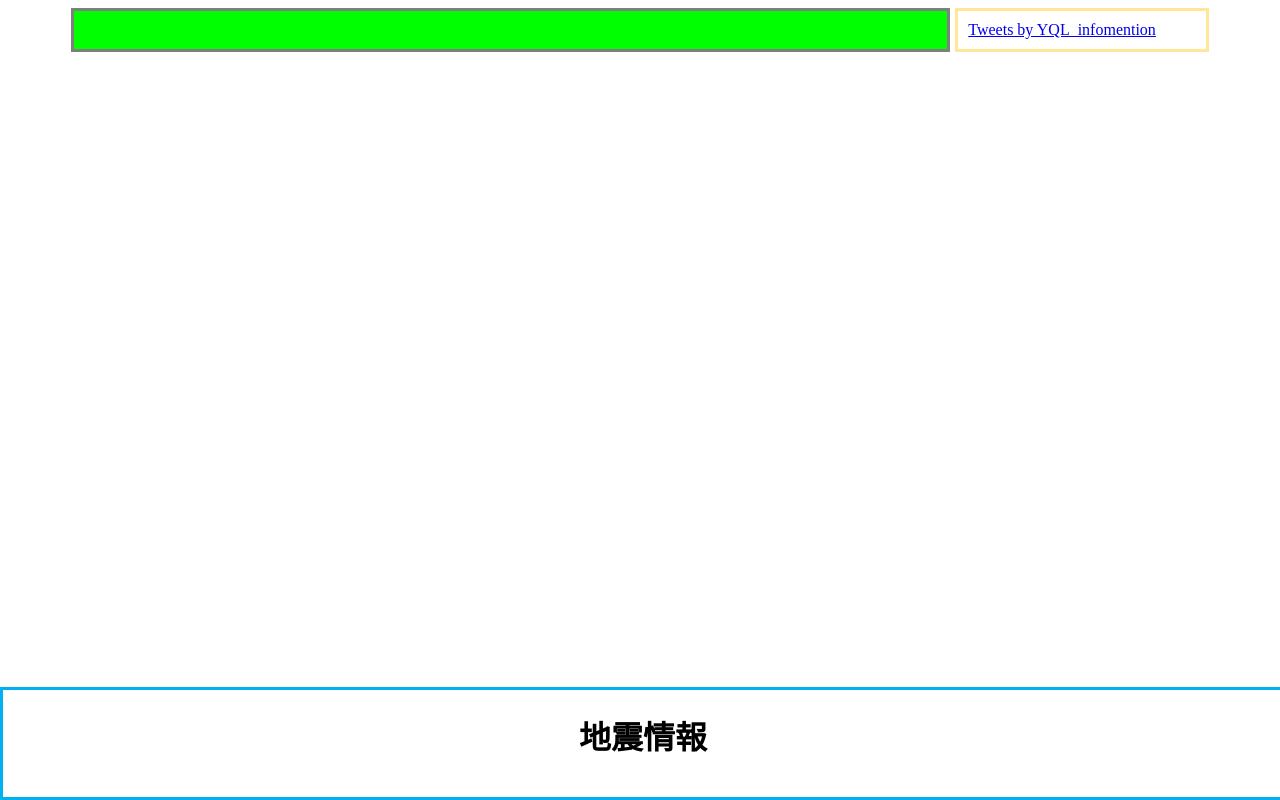
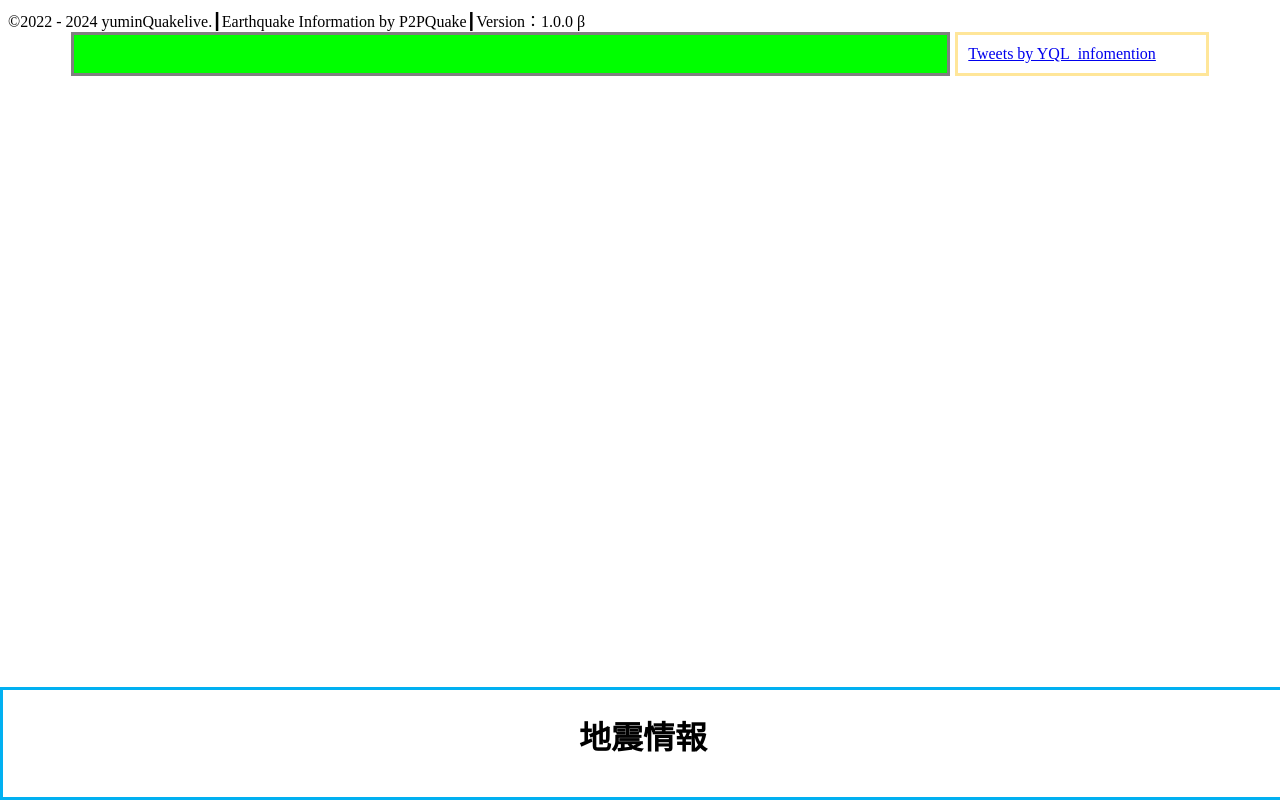
Before and after one commit to yumin2231/yuminQuakeliveOfficalSite, a plain HTML site: page app/WebApp/BroadcastingTelop/index.html in a window 1280 px wide. Drawn offline with nearby package versions, Linux system fonts and the light colour scheme; no server answers.

Commit message:
yuminQuakeliveOfficalSite

```diff
--- a/app/WebApp/BroadcastingTelop/index.html
+++ b/app/WebApp/BroadcastingTelop/index.html
@@ -16,10 +16,9 @@
     <meta property="og:image" content="https://www.yuminQuakelive.net/imges/OGP/imge1.jpg" />
     <meta name="twitter:card" content="summary_large_image" />
     <meta name="twitter:site" content="@yuminQuakelive" />
-
-
 </head>
 <body>
+    &copy;2022 - 2024 yuminQuakelive.┃Earthquake Information by P2PQuake┃Version：1.0.0 β
     <div class="main">
         <div class="main-contents"></div>
 
```
